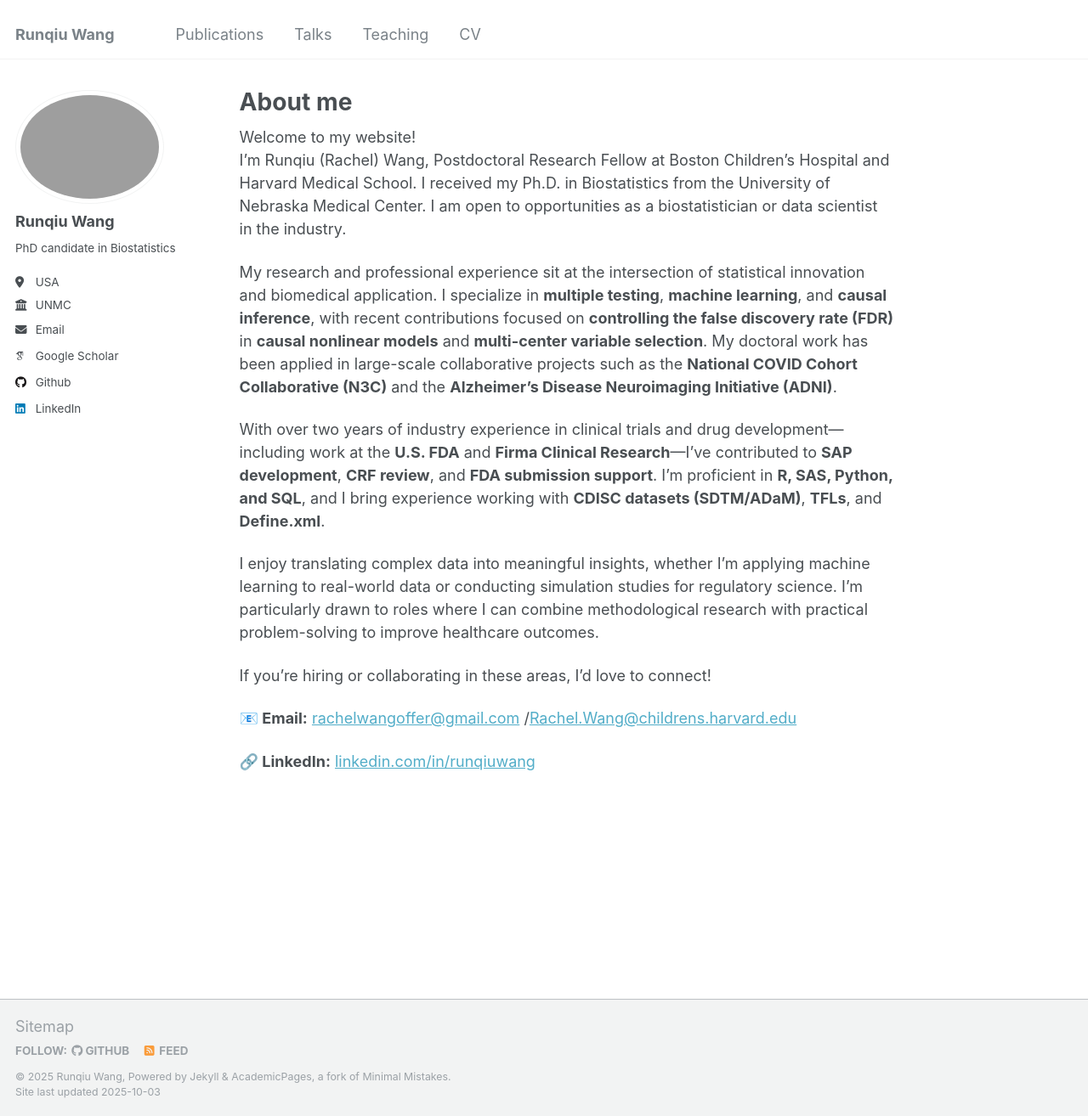
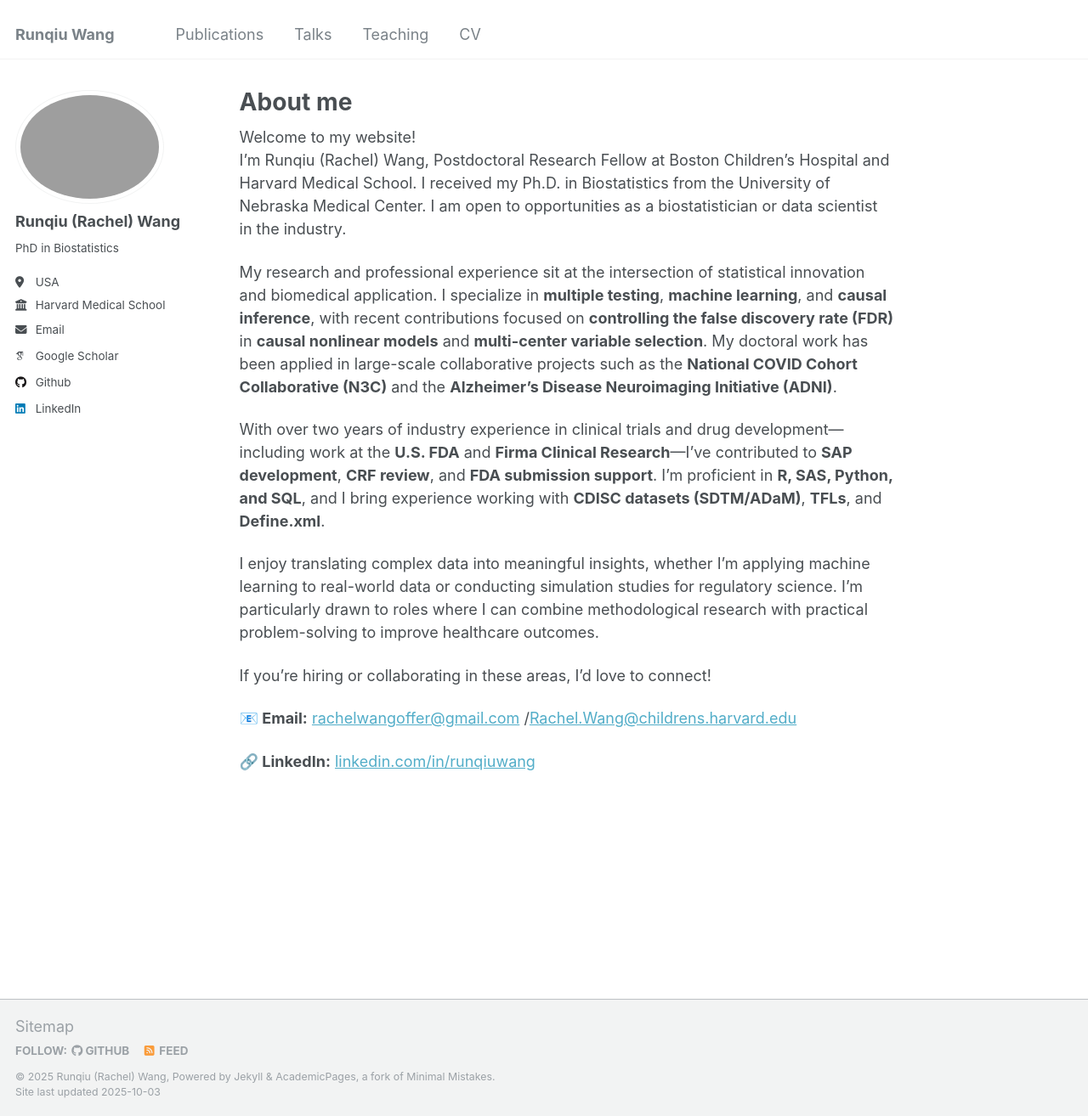
Before and after one commit to RunqiuWang22/runqiuwang22.github.io, a Jekyll site: the page built from _pages/about.md, in a window 1280 px wide and 1314 px high. Shown: the whole window at 85% size. Built offline with Jekyll 4.4.1, drawn with Linux system fonts in a browser that asks for light colours; some web fonts are replaced.

Commit message:
Update _config.yml

```diff
--- a/_config.yml
+++ b/_config.yml
@@ -10,8 +10,8 @@
 locale                   : "en-US"
 title                    : "Runqiu Wang"
 title_separator          : "-"
-name                     : &name "Runqiu Wang"
-description              : &description "PhD candidate in Biostatistics"
+name                     : &name "Runqiu (Rachel) Wang"
+description              : &description "PhD in Biostatistics"
 url                      : https://runqiuwang22.github.io # the base hostname & protocol for your site e.g. "https://mmistakes.github.io"
 baseurl                  : "" # the subpath of your site, e.g. "/blog"
 repository               : "RunqiuWang22/runqiuwang22.github.io"
@@ -22,11 +22,11 @@ repository               : "RunqiuWang22/runqiuwang22.github.io"
 author:
   # Biographic information
   avatar           : "profile.png"
-  name             : "Runqiu Wang"
+  name             : "Runqiu (Rachel) Wang"
   pronouns         : # example: "she/her"
-  bio              : "PhD candidate in Biostatistics"
+  bio              : "PhD in Biostatistics"
   location         : "USA"
-  employer         : "UNMC"
+  employer         : "Harvard Medical School"
   uri              : # URL
   email            : "runqiurachelwang@gmail.com"
 
```
